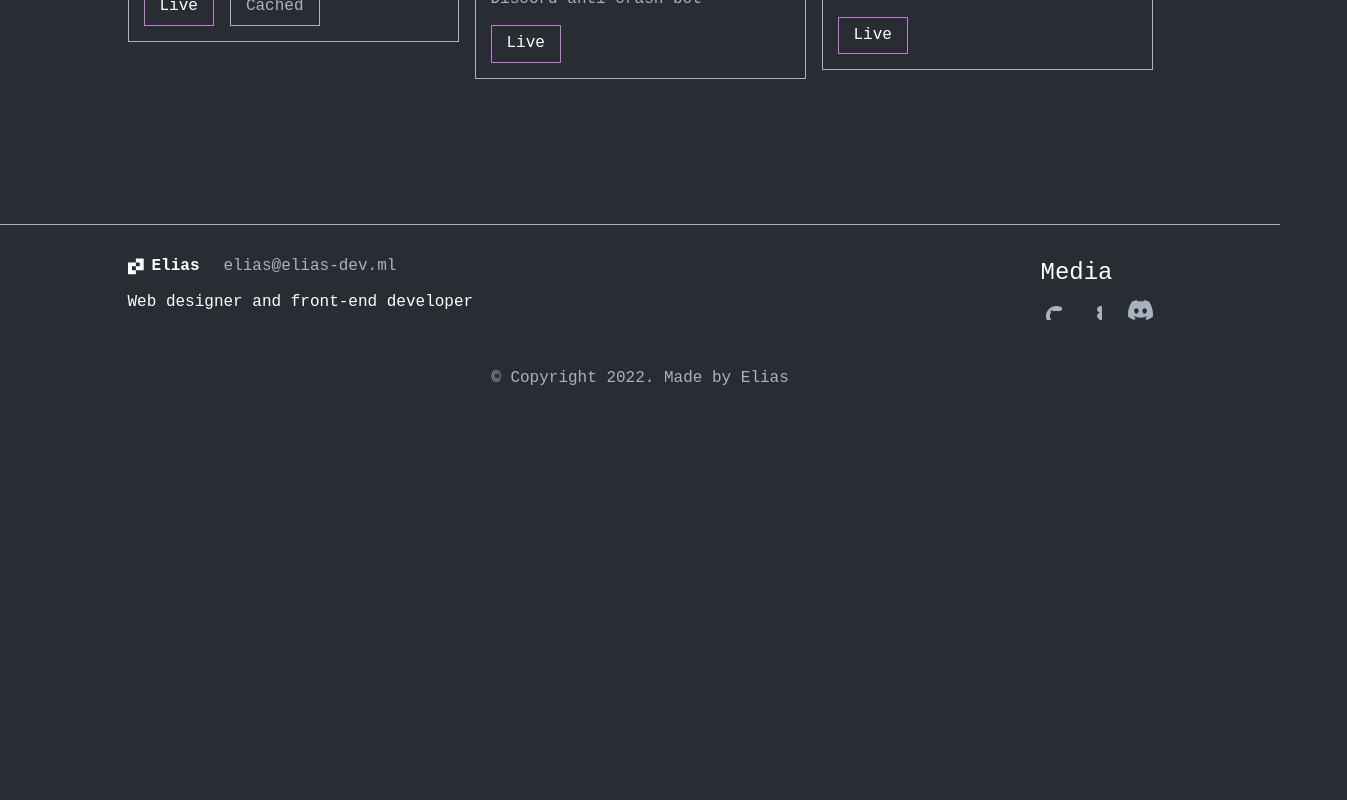
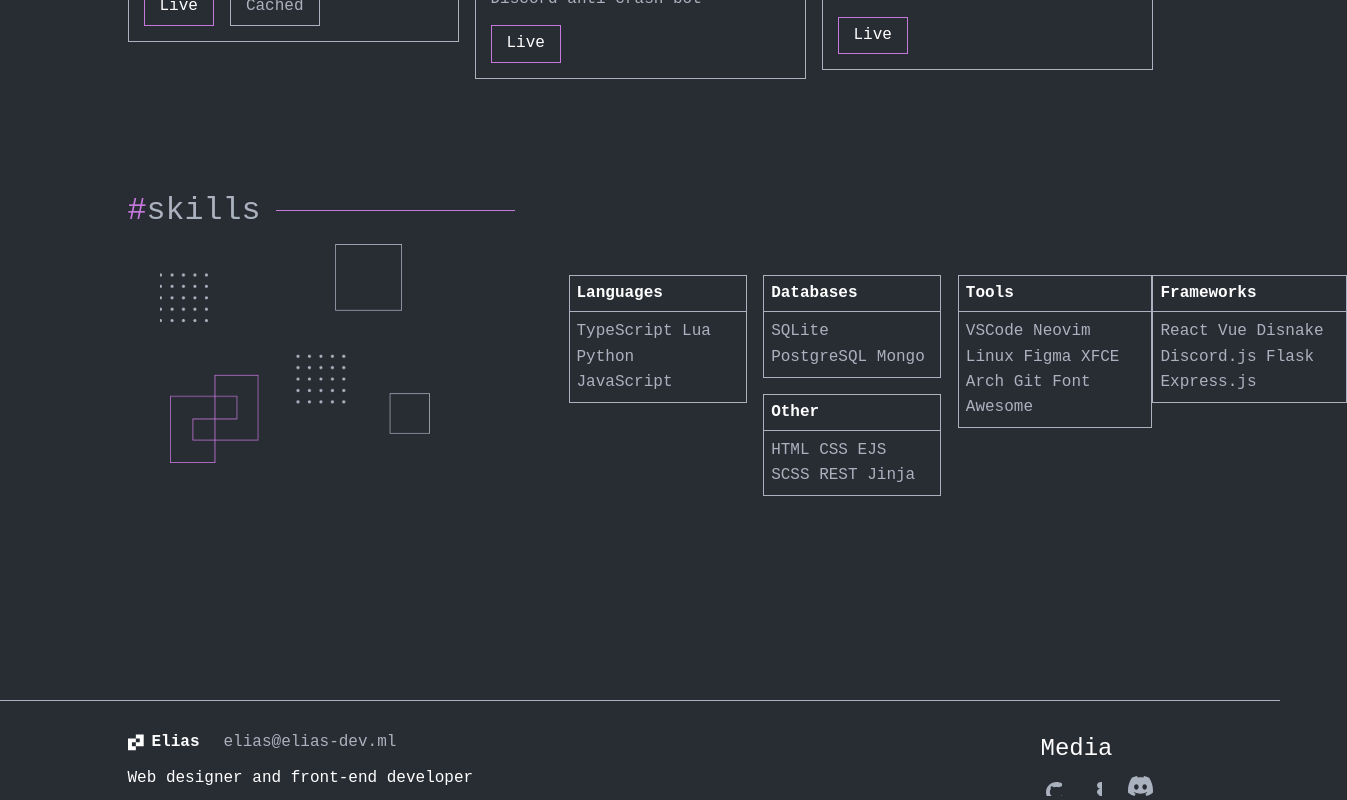
Before and after one commit to ElenaNam/portfolio, a React app: page / in a window 1280 px wide. Shown: the part 1200-2000 px from the top of the page, 1347 px wide, since content can reach past the window. Before the commit the page ends 1621 px from the top, so only its background shows below. Built offline with nearby package versions, Linux system fonts and the light colour scheme.

Commit message:
add adaptive to skills section

```diff
--- a/src/App.tsx
+++ b/src/App.tsx
@@ -158,8 +158,8 @@
       <Main />
       <Quote />
       <Projects items={dataProjects} />
-      {/* <Skills />
-      <About />
+      <Skills />
+      {/* <About />
       <Contacts /> */}
       <Footer />
     </div>
--- a/src/components/SectionTitle.tsx
+++ b/src/components/SectionTitle.tsx
@@ -8,9 +8,10 @@
 };
 
 export const SectionTitle = styled.h2<SectionTitlePropsType>`
-  ${font({Fmin: 28, Fmax: 32, weight: 500, lineHeight: 1.32})};
+  ${font({ Fmin: 28, Fmax: 32, weight: 500, lineHeight: 1.32 })};
 
   position: relative;
+  display: inline-block;
   margin: 0 0 47px;
 
   ${(props) =>
@@ -32,7 +33,7 @@
           position: absolute;
           bottom: 0;
           left: -15px;
-          width: 100%
+          width: 100%;
         }
       }
     `}
--- a/src/layout/sections/skills/Skills.tsx
+++ b/src/layout/sections/skills/Skills.tsx
@@ -5,6 +5,7 @@
 import img from "../../../assets/images/skills.png";
 import { Skill } from "./skill/Skill";
 import { Container } from "../../../components/Container";
+import { theme } from "../../../styles/Theme";
 
 export const Skills = () => {
   return (
@@ -13,8 +14,8 @@
         <SectionTitle hasLine widthLine="239px">
           skills
         </SectionTitle>
-        <FlexWrapper justify="space-between">
-          <Img src={img} alt="" />
+        <FlexWrapper justify="space-between" wrap="wrap">
+          <Img src={img} alt="" aria-hidden />
           <ColumnWrapper>
             <Skill title="Languages" desc="TypeScript Lua Python JavaScript" />
             <Skill title="Databases" desc="SQLite PostgreSQL Mongo" />
@@ -44,7 +45,18 @@
   margin: 0 32px;
   width: 100%;
   max-width: 349px;
-  height: 282px;
+  height: 283px;
+  object-fit: cover;
+
+  @media ${theme.media.largeScreen} {
+    max-width: 270px;
+    height: 219px;
+  }
+
+  @media ${theme.media.tablet} {
+    display: none;
+    visibility: hidden;
+  }
 `;
 
 const ColumnWrapper = styled.div`
@@ -55,11 +67,34 @@
   width: 584px;
   height: 280px;
 
+  & > * {
+    max-width: 178px;
+  }
+
   & > *:first-of-type {
     height: 100%;
   }
   & > *:last-child,
   & > *:nth-last-child(2) {
-    width: 196px;
+    max-width: 196px;
+  }
+
+  @media ${theme.media.tablet} {
+    display: flex;
+    flex-wrap: wrap;
+    gap: 16px;
+
+    height: auto;
+    width: 100%;
+
+    & > *:first-of-type {
+      height: auto;
+    }
+
+    & > *,
+    & > *:last-child,
+    & > *:nth-last-child(2) {
+      max-width: 200px;
+    }
   }
 `;
--- a/src/layout/sections/skills/skill/Skill.tsx
+++ b/src/layout/sections/skills/skill/Skill.tsx
@@ -20,15 +20,25 @@
 
 const StyledSkill = styled.div`
   display: inline-block;
-  width: 178px;
+  width: 100%;
 
   &:not(:last-of-type) {
     margin-bottom: 16px;
   }
+
+  @media ${theme.media.tablet} {
+    display: flex;
+
+    &:not(:last-of-type) {
+      margin-bottom: 0;
+    }
+  }
 `;
+
 const Box = styled.div`
   border: 1px solid ${theme.colors.secondary};
 `;
+
 const Title = styled.div`
   padding: 7px;
   border-bottom: 1px solid ${theme.colors.secondary};
@@ -36,6 +46,7 @@
   font-weight: 600;
   line-height: 1.32;
 `;
+
 const Desc = styled.div`
   padding: 7px;
   line-height: 1.57; //TODO:
```
